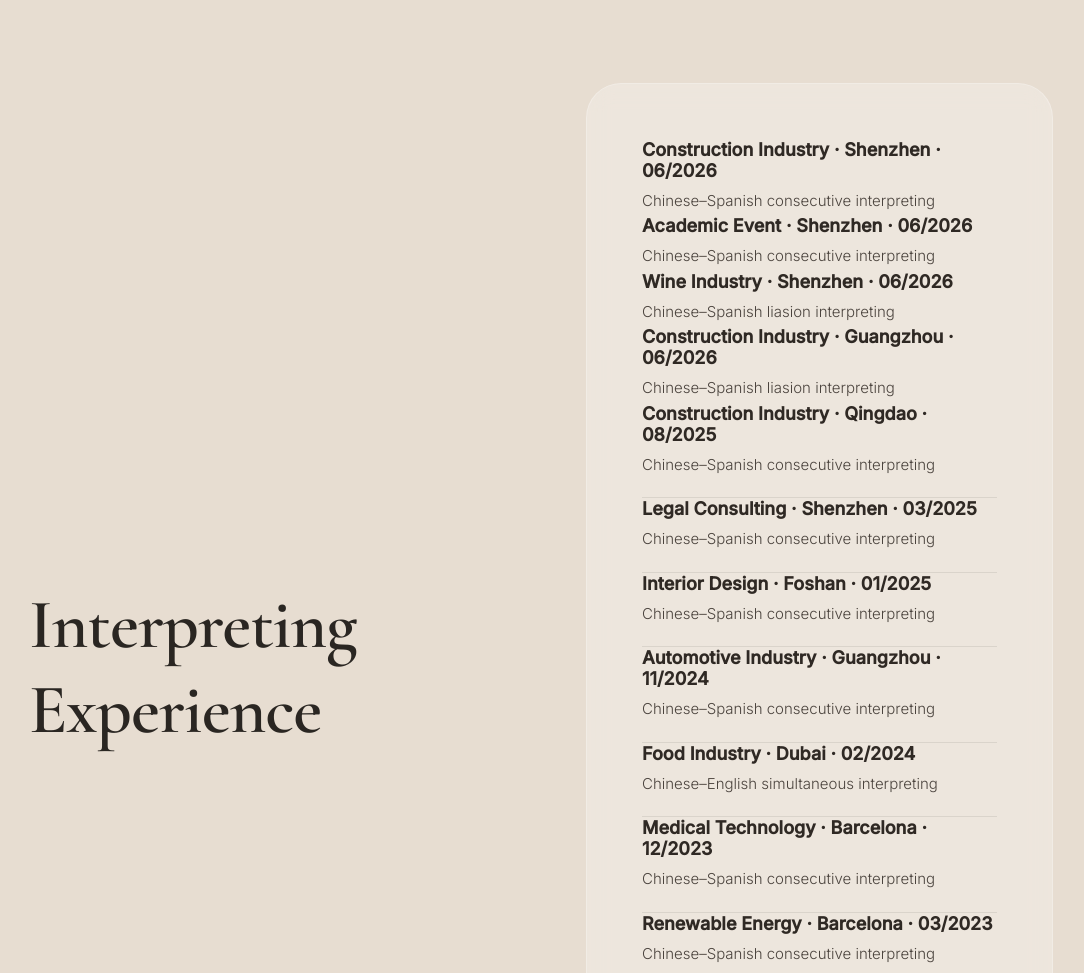
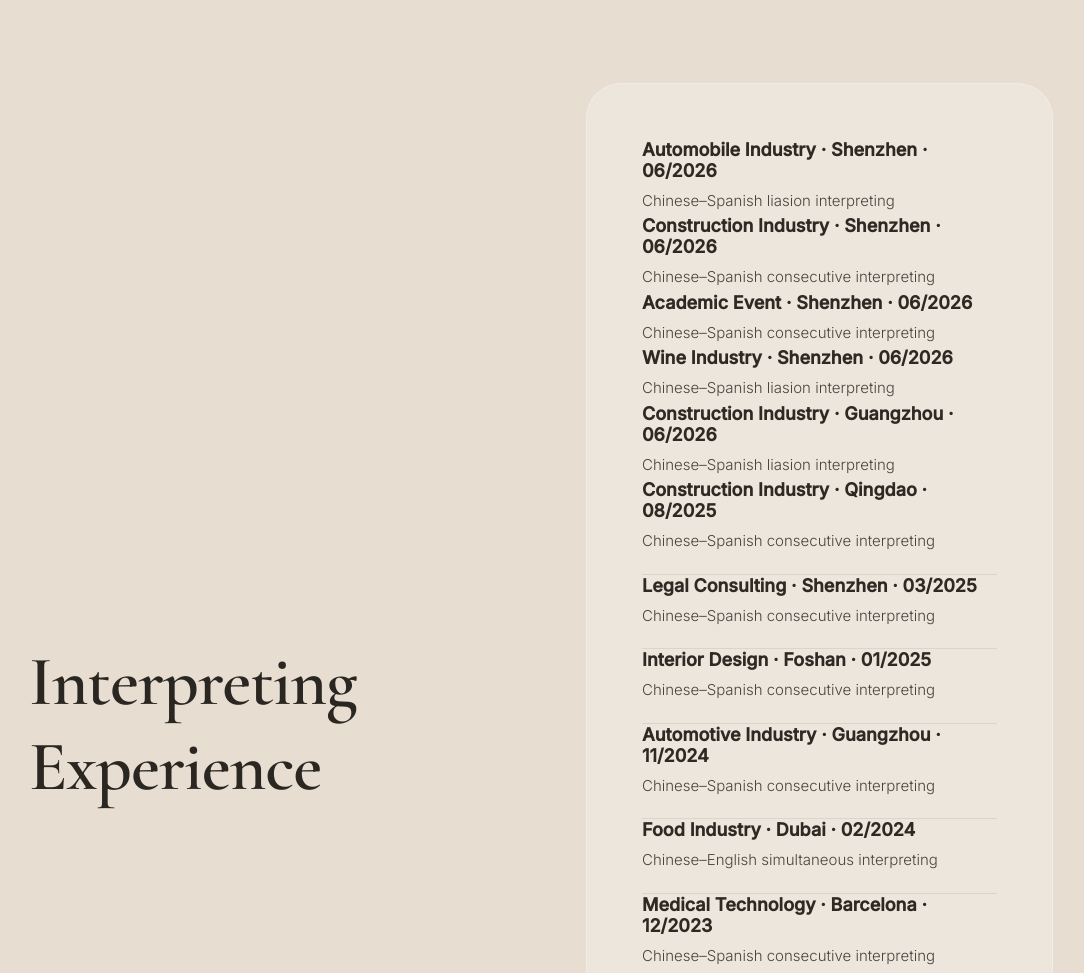
Before and after one commit to evelynchunyu/evelynchunyu.github.io, a plain HTML site: page index.html in a window 1280 px wide. Shown: the part 3000-3973 px from the top of the page, without its empty margins (99-1183 px from the left). Drawn offline with nearby package versions, Linux system fonts and the light colour scheme.

Commit message:
Update index.html

```diff
--- a/index.html
+++ b/index.html
@@ -488,6 +488,11 @@
 
       <div class="glass-card experience-list">
 
+         <div>
+         <strong>Automobile Industry · Shenzhen · 06/2026</strong>
+          <p>Chinese–Spanish liasion interpreting</p>
+        <div>
+
         <div>
          <strong>Construction Industry · Shenzhen · 06/2026</strong>
           <p>Chinese–Spanish consecutive interpreting</p>
```
